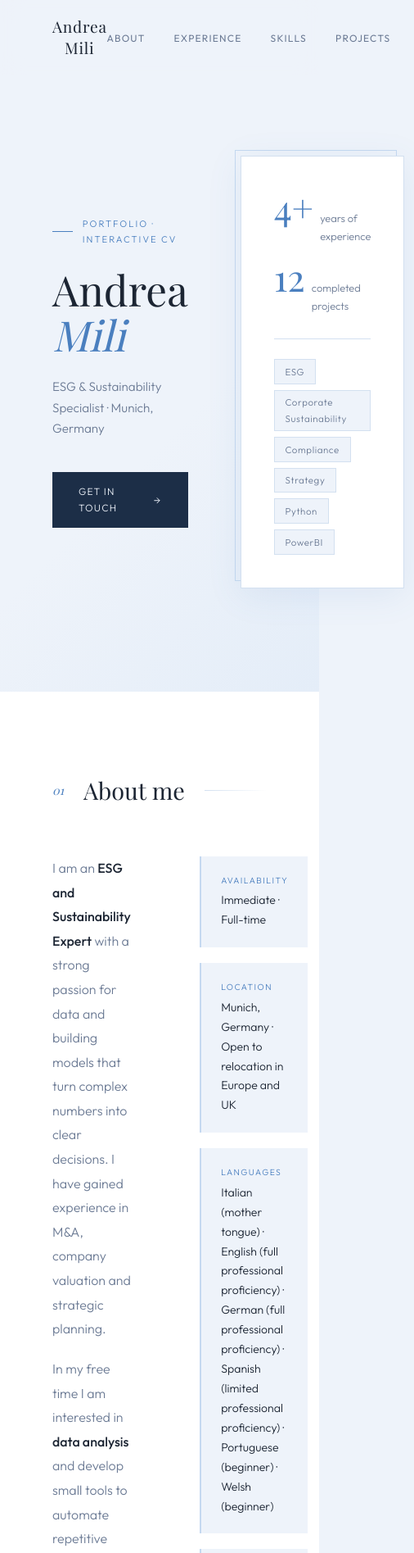
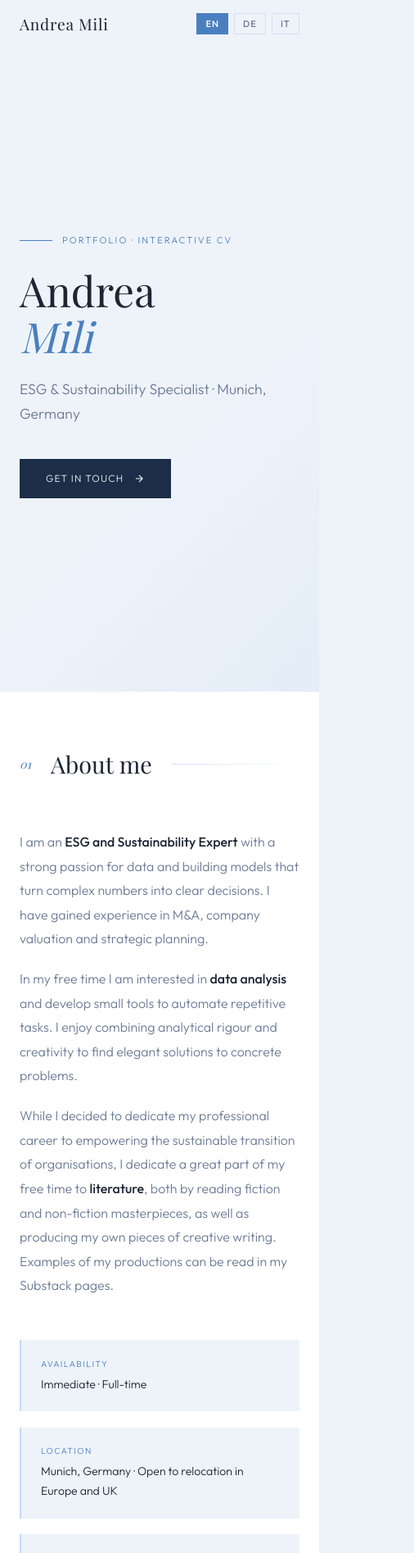
Before and after one commit to andreamili37/andreamili.github.io, a React (Vite) app: page / in a window 390 px wide. Shown: the top 1895 px of the page at 82% size, 506 px wide, since content can reach past the window. Built offline with nearby package versions, Linux system fonts and the light colour scheme; a web font is replaced by a local one.

Commit message:
mobile changes

```diff
--- a/src/App.jsx
+++ b/src/App.jsx
@@ -48,6 +48,22 @@ const theme = `
     from { opacity: 0; }
     to   { opacity: 1; }
   }
+
+  /* ── RESPONSIVE ── */
+  @media (max-width: 768px) {
+    .hero-grid        { grid-template-columns: 1fr !important; padding: 6rem 1.5rem 3rem !important; }
+    .hero-visual      { display: none !important; }
+    .about-grid       { grid-template-columns: 1fr !important; gap: 2rem !important; }
+    .contact-grid     { grid-template-columns: 1fr !important; gap: 2.5rem !important; }
+    .project-content  { grid-template-columns: 1fr !important; }
+    .project-banner   { flex-direction: column !important; padding: 2rem !important; margin: 1rem !important; }
+    .project-symbol   { display: none !important; }
+    .section-pad      { padding: 4rem 1.5rem !important; }
+    .nav-links-wrap   { display: none !important; }
+    .nav-inner        { padding: 1rem 1.5rem !important; }
+    .timeline-item    { padding-left: 2rem !important; }
+    .back-btn         { padding: 1.5rem 1.5rem 0 !important; }
+  }
 `;
 
 // ── HOOK: INTERSECTION OBSERVER ──────────────────────────────────────────────
@@ -70,7 +86,6 @@ function useReveal() {
 // ── NAV ──────────────────────────────────────────────────────────────────────
 function Nav({ lang, setLang, page, setPage, t }) {
   const [scrolled, setScrolled] = useState(false);
-  const [menuOpen, setMenuOpen] = useState(false);
   useEffect(() => {
     const h = () => setScrolled(window.scrollY > 40);
     window.addEventListener("scroll", h);
@@ -89,7 +104,7 @@ function Nav({ lang, setLang, page, setPage, t }) {
   const handleLogoClick = () => { setPage("home"); window.scrollTo(0, 0); };
 
   return (
-    <nav style={{
+    <nav className="nav-inner" style={{
       position: "fixed", top: 0, left: 0, right: 0, zIndex: 100,
       display: "flex", alignItems: "center", justifyContent: "space-between",
       padding: "1.2rem 4rem",
@@ -106,7 +121,7 @@ function Nav({ lang, setLang, page, setPage, t }) {
       </button>
 
       {page === "home" && (
-        <ul style={{ display: "flex", gap: "2.2rem", listStyle: "none", alignItems: "center" }}>
+        <ul className="nav-links-wrap" style={{ display: "flex", gap: "2.2rem", listStyle: "none", alignItems: "center" }}>
           {navLinks.map(({ key, href }) => (
             <li key={key}>
               <a href={href} style={{
@@ -146,7 +161,7 @@ function Nav({ lang, setLang, page, setPage, t }) {
 function Hero({ t }) {
   const h = t.hero;
   return (
-    <section id="hero" style={{
+    <section id="hero" className="hero-grid" style={{
       minHeight: "100vh", display: "grid",
       gridTemplateColumns: "1fr 1fr", alignItems: "center",
       padding: "8rem 4rem 4rem", gap: "4rem",
@@ -167,7 +182,7 @@ function Hero({ t }) {
         }}>
           {h.name}<br /><em style={{ fontStyle: "italic", color: "var(--accent)" }}>{h.surname}</em>
         </h1>
-        <p style={{ fontSize: "0.95rem", color: "var(--ink-muted)", marginBottom: "2.5rem" }}>{h.role}</p>
+        <p style={{ fontSize: "1.1rem", color: "var(--ink-muted)", marginBottom: "2.5rem" }}>{h.role}</p>
         <a href="#contatti" style={{
           display: "inline-flex", alignItems: "center", gap: "0.75rem",
           padding: "0.85rem 2rem", background: "var(--dark)",
@@ -182,7 +197,7 @@ function Hero({ t }) {
         </a>
       </div>
 
-      <div style={{ animation: "fadeUp 1s 0.2s ease both" }}>
+      <div className="hero-visual" style={{ animation: "fadeUp 1s 0.2s ease both" }}>
         <div style={{
           background: "var(--surface)", border: "1px solid var(--line)",
           padding: "2.5rem", position: "relative",
@@ -244,9 +259,9 @@ function About({ t }) {
   const [ref1, v1] = useReveal();
   const [ref2, v2] = useReveal();
   return (
-    <section id="about" style={{ padding: "6rem 4rem", background: "var(--surface)" }}>
+    <section id="about" className="section-pad" style={{ padding: "6rem 4rem", background: "var(--surface)" }}>
       <SectionHeader num={a.sectionNum} title={a.sectionTitle} />
-      <div style={{ display: "grid", gridTemplateColumns: "1.4fr 1fr", gap: "5rem", alignItems: "start" }}>
+      <div className="about-grid" style={{ display: "grid", gridTemplateColumns: "1.4fr 1fr", gap: "5rem", alignItems: "start" }}>
         <div ref={ref1} style={{ opacity: v1 ? 1 : 0, transform: v1 ? "none" : "translateY(20px)", transition: "all 0.7s ease" }}>
           {a.paragraphs.map((p, i) => (
             <p key={i} style={{ fontSize: "1rem", color: "var(--ink-muted)", marginBottom: "1.2rem", lineHeight: 1.85 }}
@@ -271,14 +286,14 @@ function About({ t }) {
 function Experience({ t }) {
   const e = t.experience;
   return (
-    <section id="experience" style={{ padding: "6rem 4rem", background: "var(--bg)" }}>
+    <section id="experience" className="section-pad" style={{ padding: "6rem 4rem", background: "var(--bg)" }}>
       <SectionHeader num={e.sectionNum} title={e.sectionTitle} />
       <div style={{ position: "relative" }}>
         <div style={{ position: "absolute", left: 0, top: 0, bottom: 0, width: "1px", background: "var(--line)" }} />
         {e.items.map((item, i) => {
           const [ref, visible] = useReveal();
           return (
-            <div key={i} ref={ref} style={{
+            <div key={i} ref={ref} className="timeline-item" style={{
               padding: "0 0 2.8rem 3rem", position: "relative",
               opacity: visible ? 1 : 0, transform: visible ? "none" : "translateY(20px)",
               transition: `all 0.6s ${i * 0.1}s ease`,
@@ -322,7 +337,7 @@ function SkillBar({ name, pct, visible }) {
 function Skills({ t }) {
   const s = t.skills;
   return (
-    <section id="skills" style={{ padding: "6rem 4rem", background: "var(--surface)" }}>
+    <section id="skills" className="section-pad" style={{ padding: "6rem 4rem", background: "var(--surface)" }}>
       <SectionHeader num={s.sectionNum} title={s.sectionTitle} />
       <div style={{ display: "grid", gridTemplateColumns: "repeat(auto-fit,minmax(280px,1fr))", gap: "1.8rem" }}>
         {s.groups.map((group, gi) => {
@@ -405,7 +420,7 @@ function Projects({ t, setPage, setCurrentProject }) {
     window.scrollTo(0, 0);
   };
   return (
-    <section id="projects" style={{ padding: "6rem 4rem", background: "var(--bg)" }}>
+    <section id="projects" className="section-pad" style={{ padding: "6rem 4rem", background: "var(--bg)" }}>
       <SectionHeader num={p.sectionNum} title={p.sectionTitle} />
       <div style={{ display: "grid", gridTemplateColumns: "repeat(auto-fit,minmax(300px,1fr))", gap: "1.8rem" }}>
         {p.items.map((proj, i) => (
@@ -422,8 +437,7 @@ function ProjectPage({ project, t, setPage }) {
   if (!project) return null;
   return (
     <div style={{ minHeight: "100vh", paddingTop: "6rem", background: "var(--bg)" }}>
-      {/* Back */}
-      <div style={{ padding: "2rem 4rem 0" }}>
+      <div className="back-btn" style={{ padding: "2rem 4rem 0" }}>
         <button onClick={() => { setPage("home"); }} style={{
           display: "flex", alignItems: "center", gap: "0.5rem",
           fontSize: "0.75rem", letterSpacing: "0.1em", textTransform: "uppercase",
@@ -434,8 +448,7 @@ function ProjectPage({ project, t, setPage }) {
         </button>
       </div>
 
-      {/* Hero banner */}
-      <div style={{
+      <div className="project-banner" style={{
         margin: "2rem 4rem",
         background: "linear-gradient(135deg, var(--accent-pale), var(--accent-light))",
         border: "1px solid var(--line)",
@@ -457,14 +470,12 @@ function ProjectPage({ project, t, setPage }) {
             {project.title}
           </h1>
         </div>
-        <span style={{ fontFamily: "var(--serif)", fontSize: "6rem", fontStyle: "italic", color: "var(--accent)", opacity: 0.3, flexShrink: 0 }}>
+        <span className="project-symbol" style={{ fontFamily: "var(--serif)", fontSize: "6rem", fontStyle: "italic", color: "var(--accent)", opacity: 0.3, flexShrink: 0 }}>
           {project.symbol}
         </span>
       </div>
 
-      {/* Content */}
-      <div style={{ padding: "0 4rem 6rem", display: "grid", gridTemplateColumns: "1.6fr 1fr", gap: "4rem", alignItems: "start" }}>
-        {/* Left */}
+      <div className="project-content" style={{ padding: "0 4rem 6rem", display: "grid", gridTemplateColumns: "1.6fr 1fr", gap: "4rem", alignItems: "start" }}>
         <div>
           <h2 style={{ fontFamily: "var(--serif)", fontSize: "1.5rem", fontWeight: 300, marginBottom: "1.2rem", color: "var(--ink)" }}>
             Overview
@@ -484,7 +495,6 @@ function ProjectPage({ project, t, setPage }) {
           </ul>
         </div>
 
-        {/* Right */}
         <div style={{ display: "flex", flexDirection: "column", gap: "1.5rem" }}>
           <div style={{ padding: "2rem", border: "1px solid var(--line)", background: "var(--surface)" }}>
             <div style={{ fontSize: "0.65rem", letterSpacing: "0.14em", textTransform: "uppercase", color: "var(--accent)", marginBottom: "1rem" }}>
@@ -524,7 +534,7 @@ function ProjectPage({ project, t, setPage }) {
 function Education({ t }) {
   const e = t.education;
   return (
-    <section id="education" style={{ padding: "6rem 4rem", background: "var(--surface)" }}>
+    <section id="education" className="section-pad" style={{ padding: "6rem 4rem", background: "var(--surface)" }}>
       <SectionHeader num={e.sectionNum} title={e.sectionTitle} />
       <div style={{ display: "grid", gridTemplateColumns: "repeat(auto-fit,minmax(260px,1fr))", gap: "1.8rem" }}>
         {e.items.map((item, i) => {
@@ -561,9 +571,9 @@ function Contact({ t }) {
   const [ref1, v1] = useReveal();
   const [ref2, v2] = useReveal();
   return (
-    <section id="contatti" style={{ padding: "6rem 4rem", background: "var(--dark)" }}>
+    <section id="contatti" className="section-pad" style={{ padding: "6rem 4rem", background: "var(--dark)" }}>
       <SectionHeader num={c.sectionNum} title={c.sectionTitle} dark />
-      <div style={{ display: "grid", gridTemplateColumns: "1fr 1fr", gap: "5rem", alignItems: "center" }}>
+      <div className="contact-grid" style={{ display: "grid", gridTemplateColumns: "1fr 1fr", gap: "5rem", alignItems: "center" }}>
         <div ref={ref1} style={{ opacity: v1 ? 1 : 0, transform: v1 ? "none" : "translateY(20px)", transition: "all 0.7s ease" }}>
           <p style={{ fontFamily: "var(--serif)", fontSize: "clamp(1.8rem,3.5vw,2.8rem)", fontWeight: 300, color: "var(--bg2)", lineHeight: 1.25 }}>
             {c.headline[0]}<br />
@@ -597,6 +607,7 @@ function Footer({ t }) {
     <footer style={{
       background: "var(--dark)", borderTop: "1px solid rgba(255,255,255,0.07)",
       padding: "1.8rem 4rem", display: "flex", justifyContent: "space-between", alignItems: "center",
+      flexWrap: "wrap", gap: "0.5rem",
     }}>
       <span style={{ fontSize: "0.72rem", color: "rgba(247,245,240,0.3)", letterSpacing: "0.06em" }}>{t.footer.left}</span>
       <span style={{ fontSize: "0.72rem", color: "rgba(247,245,240,0.3)", letterSpacing: "0.06em" }}>{t.footer.right}</span>
```
